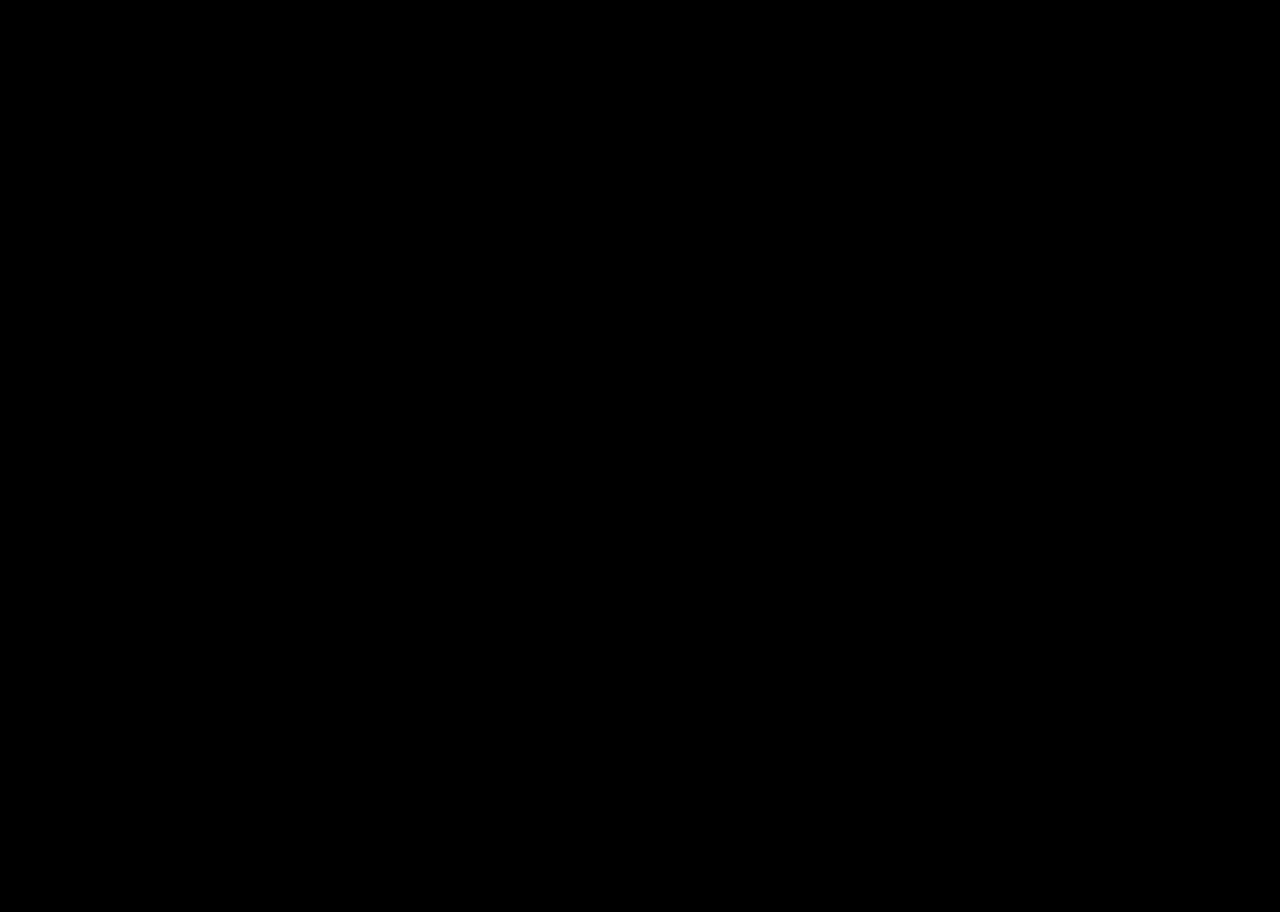
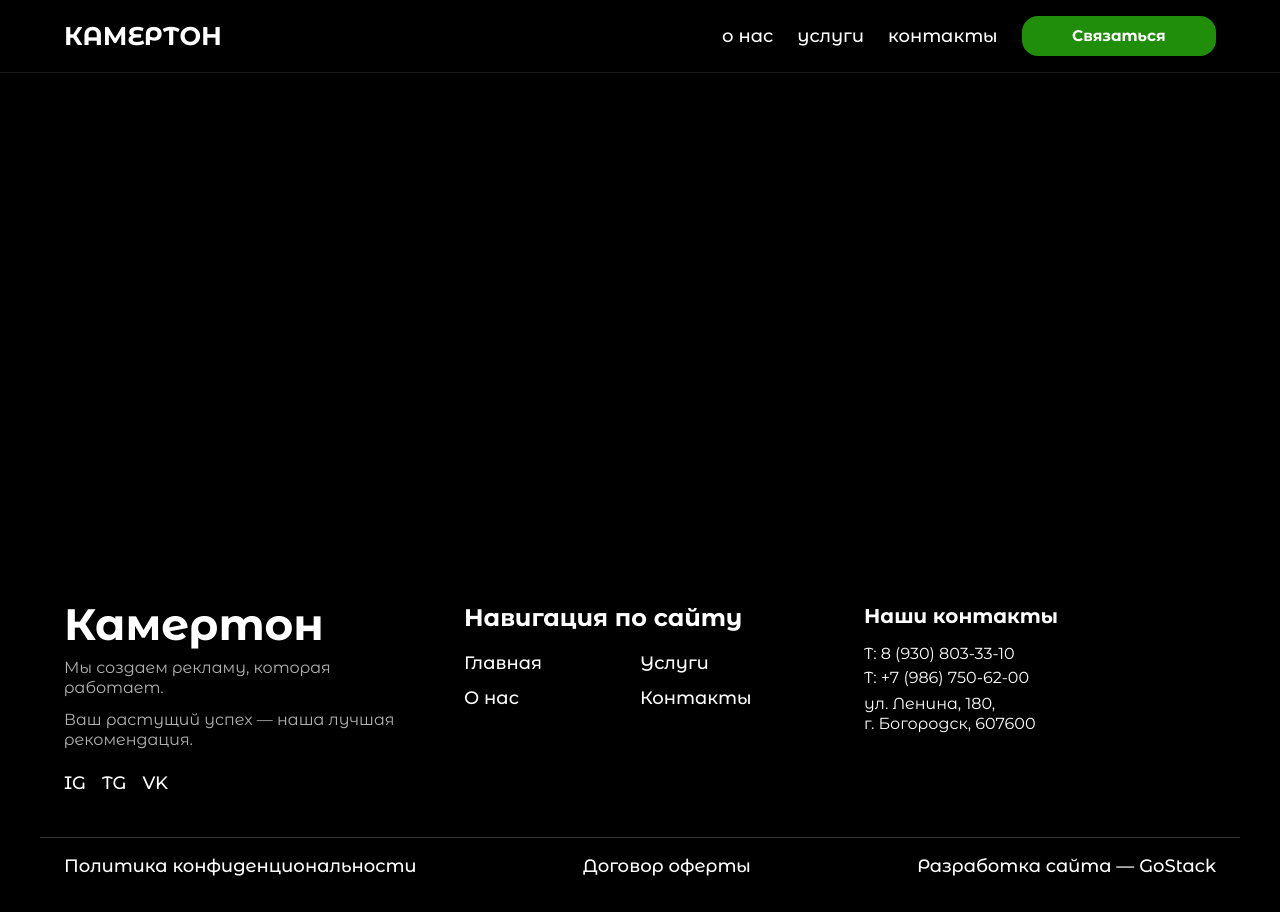
Before and after one commit to fluxy06/kmt, a React (Vite) app: page / in a window 1280 px wide. Before the commit the page ends 800 px from the top, so only its background shows below. Built offline with nearby package versions, Linux system fonts and the light colour scheme; a web font is replaced by a local one.

Commit message:
create universal header + footer

```diff
--- a/src/app/App.tsx
+++ b/src/app/App.tsx
@@ -1,10 +1,18 @@
+import Footer from '../layots/Footer/footer'
+import Header from '../layots/Header/header'
 import './App.css'
 
 function App() {
 
   return (
     <div>
+          <div className="min-h-screen flex flex-col">
+            <Header />
+            <main className="flex-1 pt-[80px]">
 
+            </main>
+            <Footer />
+          </div>
     </div>
   )
 }
--- a/src/app/index.css
+++ b/src/app/index.css
@@ -14,15 +14,22 @@
 
 a {
     font-weight: 500;
-    color: #000000;
+    font-family: "Montserrat Alternates", sans-serif;
+    color: #ffffff;
     text-decoration: inherit;
+    transition: 0.3s ease-in-out;
+    font-size: clamp(14px, 1.5vw, 18px);
+    text-wrap: nowrap;
+    @media screen and (max-width: 400px) {
+        font-size: clamp(10px, 3vw, 14px);
+    }
 }
 
 body {
     margin: 0;
     display: flex;
-    place-items: center;
     min-width: 320px;
+    padding-top: 80px;
     min-height: 100vh;
 }
 
--- a/src/layots/Footer/footer.tsx
+++ b/src/layots/Footer/footer.tsx
@@ -1,11 +1,134 @@
 import React from "react";
 
 const Footer: React.FC = () => {
-    return(
-        <div>
+  return (
+    <footer className=" text-white text-left">
+      {/* Верхняя часть */}
+      <div className="max-w-[1200px] mx-auto px-6 pt-14 pb-10">
 
+        {/* Desktop */}
+        <div className="hidden md:grid grid-cols-3 gap-12">
+
+          {/* Левая колонка */}
+          <div className="space-y-3">
+            <div className="font-['Montserrat_Alternates'] text-[44px] font-black leading-none">
+              Камертон
+            </div>
+            <p className="text-sm text-white/70 leading-tight">
+              Мы создаем рекламу, которая работает.
+            </p>
+            <p className="text-sm text-white/70 leading-tight">
+              Ваш растущий успех — наша лучшая рекомендация.
+            </p>
+
+            {/* соцсети */}
+            <div className="flex gap-4 pt-2">
+              <a href="#" className="
+                    transition-all duration-300 ease-out
+                    hover:scale-110
+                    hover:text-white
+                    hover:drop-shadow-[0_0_8px_rgba(255,255,255,0.6)]">
+                        IG
+                        </a>
+              <a href="#" className="transition-all duration-300 ease-out
+                            hover:scale-110
+                            hover:text-white
+                            hover:drop-shadow-[0_0_8px_rgba(255,255,255,0.6)]">
+        TG
+        </a>
+              <a href="#" className="transition-all duration-300 ease-out
+                            hover:scale-110
+                            hover:text-white
+                            hover:drop-shadow-[0_0_8px_rgba(255,255,255,0.6)]">
+        VK
+        </a>
+            </div>
+          </div>
+
+          {/* Навигация */}
+          <div>
+            <h2 className="font-['Montserrat_Alternates'] text-2xl font-semibold mb-4">
+              Навигация по сайту
+            </h2>
+            <div className="grid grid-cols-2 gap-y-2 text-base">
+              <a href="#" className="hover:underline">Главная</a>
+              <a href="#" className="hover:underline">Услуги</a>
+              <a href="#" className="hover:underline">О нас</a>
+              <a href="#" className="hover:underline">Контакты</a>
+            </div>
+          </div>
+
+          {/* Контакты */}
+          <div>
+            <h2 className="font-['Montserrat_Alternates'] text-xl font-semibold mb-3">
+              Наши контакты
+            </h2>
+            <p className="text-base">T: 8 (930) 803-33-10</p>
+            <p className="text-base">T: +7 (986) 750-62-00</p>
+            <p className="text-base leading-tight mt-1">
+              ул. Ленина, 180,<br />г. Богородск, 607600
+            </p>
+          </div>
         </div>
-    )
-}
+
+        {/* Mobile */}
+        <div className="md:hidden text-center space-y-8">
+          <div>
+            <h1 className="font-black text-4xl font-['Montserrat_Alternates']">
+              Камертон
+            </h1>
+            <p className="text-xs text-white/80 mt-2">
+                Мы создаем рекламу, которая работает.
+            </p>
+          </div>
+
+          <div className="flex justify-center gap-10">
+            <a href="#" className="hover:opacity-80 transition">IG</a>
+            <a href="#" className="hover:opacity-80 transition">TG</a>
+            <a href="#" className="hover:opacity-80 transition">VK</a>
+          </div>
+
+          <div>
+            <p className="font-bold text-lg font-['Montserrat_Alternates'] mb-2">
+              Наши контакты
+            </p>
+            <p>8 (800) 201-80-52</p>
+            <p>+7 (831) 436-48-48</p>
+            <p>+7 (831) 436-48-48</p>
+          </div>
+
+          <div>
+            <p className="font-bold text-lg font-['Montserrat_Alternates'] mb-2">
+              Навигация
+            </p>
+            <div className="flex flex-col gap-2 text-white/80">
+              <a href="#" className="hover:text-white">Продукция</a>
+              <a href="#" className="hover:text-white">Контакты</a>
+              <a href="#" className="hover:text-white">Доставка</a>
+            </div>
+          </div>
+        </div>
+      </div>
+
+      {/* Нижняя часть */}
+      <div className="border-t border-white/20">
+        <div className="max-w-[1200px] mx-auto px-6 py-4
+                        flex flex-col md:flex-row
+                        justify-between items-center
+                        gap-3 text-sm">
+          <a href="#" className="hover:underline">
+            Политика конфиденциональности
+          </a>
+          <a href="#" className="hover:underline">
+            Договор оферты
+          </a>
+          <a href="#" className="hover:underline text-white/70">
+            Разработка сайта — GoStack
+          </a>
+        </div>
+      </div>
+    </footer>
+  );
+};
 
 export default Footer;
--- a/src/layots/Header/header.tsx
+++ b/src/layots/Header/header.tsx
@@ -1,12 +1,62 @@
 import React from "react";
-
+import Contact from "../../shared/Buttons/Contact";
 
 const Header: React.FC = () => {
-    return(
-        <div>
+    return (
+        <header className="fixed top-0 left-0 w-full z-50 backdrop-blur-md bg-transparent/60 border-b border-white/10">
+            <div className="max-w-[1200px] mx-auto flex items-center px-6 py-4">
 
-        </div>
-    )
-}
+                {/* Логотип */}
+                <div className="font-bold text-[clamp(24px,2vw,36px)] font-[Montserrat_Alternates] max-[700px]:hidden text-white">
+                    КАМЕРТОН
+                </div>
+
+                {/* Навигация */}
+                <div className="
+                    flex items-center gap-6 ml-auto
+                    max-[700px]:ml-0
+                    max-[700px]:w-full
+                    max-[700px]:justify-center
+                ">
+                    <a
+                        href="#"
+                        className="relative transition-all duration-300 hover:opacity-80
+                                   after:absolute after:left-0 after:-bottom-1 after:h-[1px]
+                                   after:w-0 after:bg-current after:transition-all after:duration-300
+                                   hover:after:w-full"
+                    >
+                        о нас
+                    </a>
+
+                    <a
+                        href="#"
+                        className="relative transition-all duration-300 hover:opacity-80
+                                   after:absolute after:left-0 after:-bottom-1 after:h-[1px]
+                                   after:w-0 after:bg-current after:transition-all after:duration-300
+                                   hover:after:w-full"
+                    >
+                        услуги
+                    </a>
+
+                    <a
+                        href="#"
+                        className="relative transition-all duration-300 hover:opacity-80
+                                   after:absolute after:left-0 after:-bottom-1 after:h-[1px]
+                                   after:w-0 after:bg-current after:transition-all after:duration-300
+                                   hover:after:w-full"
+                    >
+                        контакты
+                    </a>
+
+                    <Contact
+                        width={{ min: "110.33px", preferred: "16.2vw", max: "194.4px" }}
+                        height={{ min: "22.7px", preferred: "calc(16.2vw * 0.206)", max: "40px" }}
+                        label="Связаться"
+                    />
+                </div>
+            </div>
+        </header>
+    );
+};
 
 export default Header;
--- a/src/shared/Buttons/Contact.tsx
+++ b/src/shared/Buttons/Contact.tsx
@@ -1,27 +1,27 @@
 import React from "react";
-
 
 type ContactButtonProps = {
   onClick?: () => void;
   width?: { min: string; preferred: string; max: string };
   height?: { min: string; preferred: string; max: string };
-  label: string
+  label: string;
 };
 
-
-const Contact: React.FC<ContactButtonProps> = ({onClick, width, height, label}) => {
-
+const Contact: React.FC<ContactButtonProps> = ({
+  onClick,
+  width,
+  height,
+  label,
+}) => {
   const widthAdaptive = width
     ? `clamp(${width.min}, ${width.preferred}, ${width.max})`
-        : `194.4px`;
+    : "194.4px";
 
   const heightAdaptive = height
     ? `clamp(${height.min}, ${height.preferred}, ${height.max})`
-        : '40px';
-
+    : "40px";
 
   return (
-    <>
     <button
       onClick={onClick}
       style={{
@@ -32,11 +32,15 @@
         bg-[#218E0B]
         rounded-2xl
         text-white
-            text-[clamp(14px,2vw,20px)]
         font-bold
         font-['Montserrat_Alternates']
 
-            transition-transform
+        text-[clamp(14px,1.2vw,18px)]
+        px-4
+
+        flex items-center justify-center
+
+        transition-all
         duration-300
         ease-out
 
@@ -49,8 +53,7 @@
     >
       {label}
     </button>
-    </>
-  )
-}
+  );
+};
 
 export default Contact;
```
Lines whose indentation alone changed are shown as unchanged.
